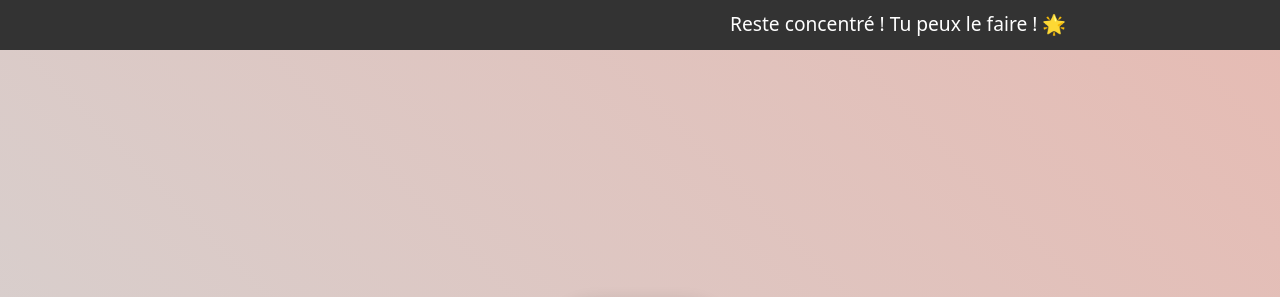
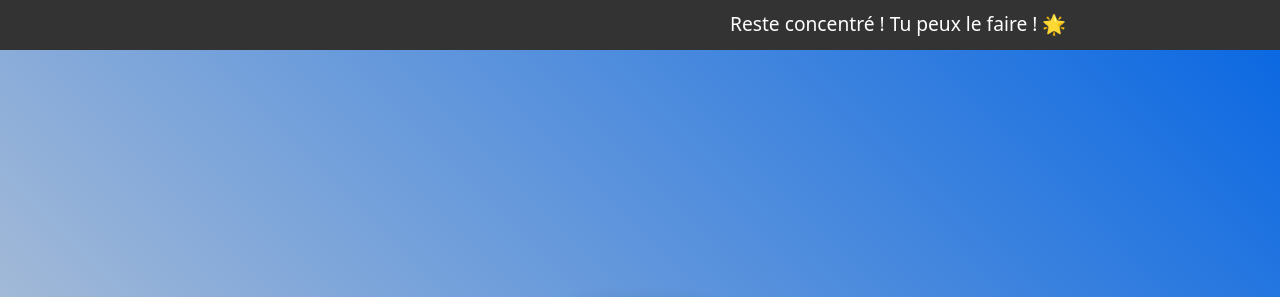
Before and after one commit to Salaaad/money-money, a plain HTML site: page index.html in a window 1280 px wide. Shown: the top 297 px of the page. Drawn offline with nearby package versions, Linux system fonts and the light colour scheme.

Commit message:
Update style.css

```diff
--- a/css/style.css
+++ b/css/style.css
@@ -7,7 +7,7 @@ html {
     display: flex;
     justify-content: center;
     align-items: center;
-    background-image: linear-gradient(45deg, #d4d4d4, #e6bbb3);
+    background-image: linear-gradient(45deg, #d4d4d4, #0766e2);
     background-size: cover;
     /* Couvre toute la surface */
     color: #333;
```
